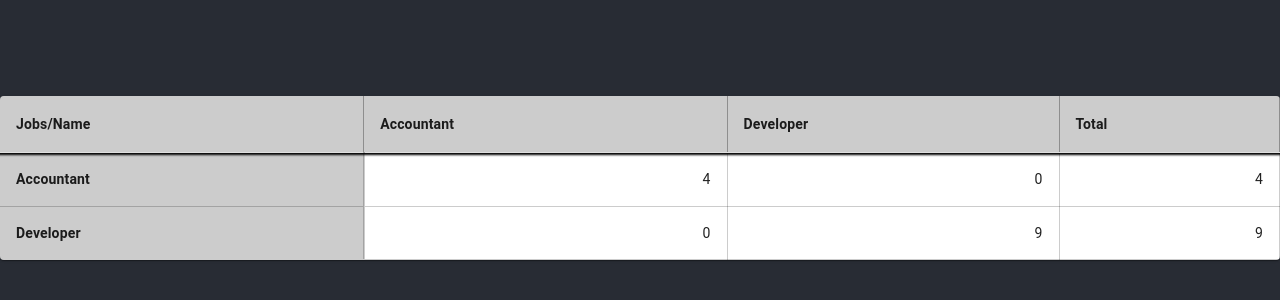
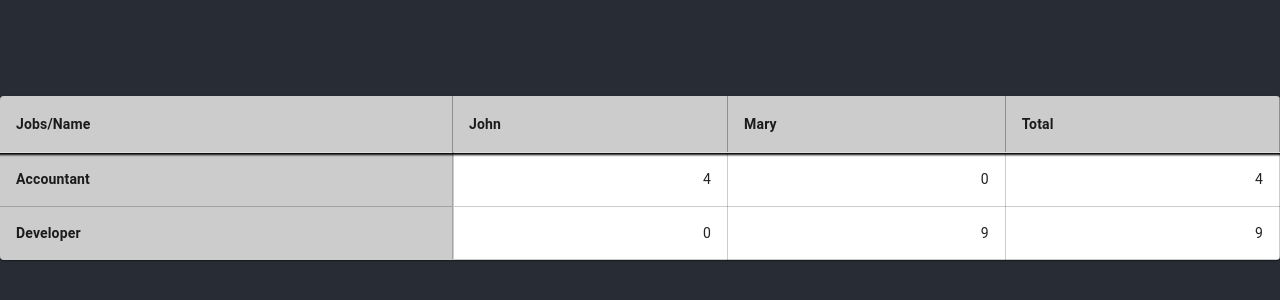
Before and after one commit to rahulv881/table_from_json, a React (Create React App) app: page / in a window 1280 px wide. Shown: the part 222-522 px from the top of the page. Built offline with nearby package versions, Linux system fonts and the light colour scheme.

Commit message:
Fix: Handling the duplicate jobs case using set

```diff
--- a/src/TableFromJson.js
+++ b/src/TableFromJson.js
@@ -34,22 +34,23 @@ export default function TableFromJson({jsonData}) {
     JSON.stringify(jsonData);
     const usersData = JSON.parse(jsonData);
     // * Calculate rows
-    const rowsArr = usersData.map(user => user.job);
-    setRows(rowsArr);
+    const jobs = new Set(usersData.map(user => user.job));
+    const rowHeadings = [...jobs];
+    setRows(rowHeadings);
 
     // * Calculate columns
-    const colsArr = usersData.map(user => user.name);
+    const colHeadings = usersData.map(user => user.name);
     const ids = usersData.map(user => user.id);
-    setCols(["Jobs/Name",...rowsArr,"Total"]);
+    setCols(["Jobs/Name",...colHeadings,"Total"]);
 
     // * Calculate table data for each cell and total column.
     var mappedData={};
     var rowsTotal={};
-    for(var i=0;i<rowsArr.length;i++){
-        mappedData[rowsArr[i]] = {};
+    for(var i=0;i<rowHeadings.length;i++){
+        mappedData[rowHeadings[i]] = {};
         for(var j=0;j<ids.length;j++){
-            mappedData[rowsArr[i]][ids[j]] = 0;
-            rowsTotal[rowsArr[i]] = 0;
+            mappedData[rowHeadings[i]][ids[j]] = 0;
+            rowsTotal[rowHeadings[i]] = 0;
         }
     }
 
```
